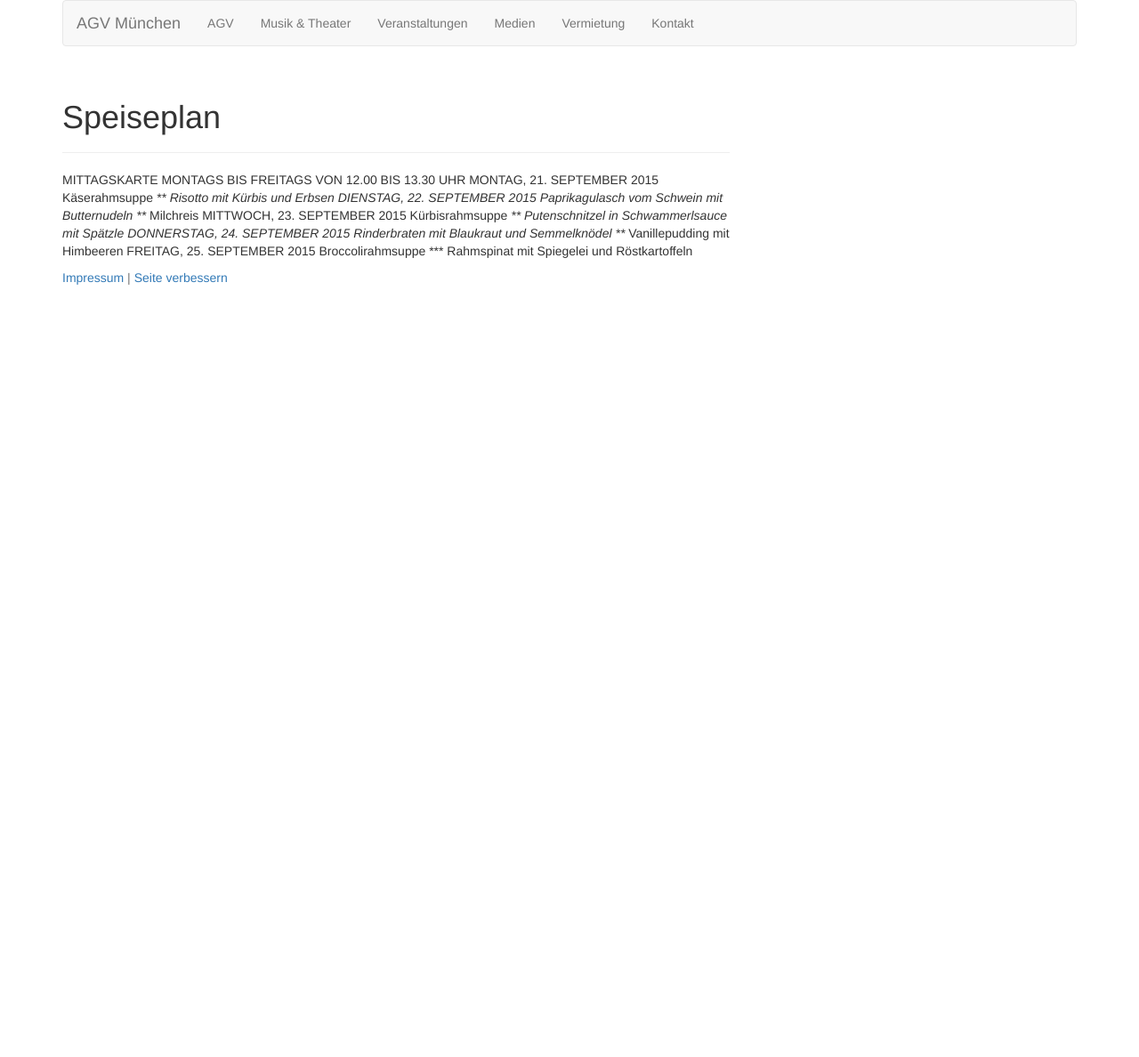
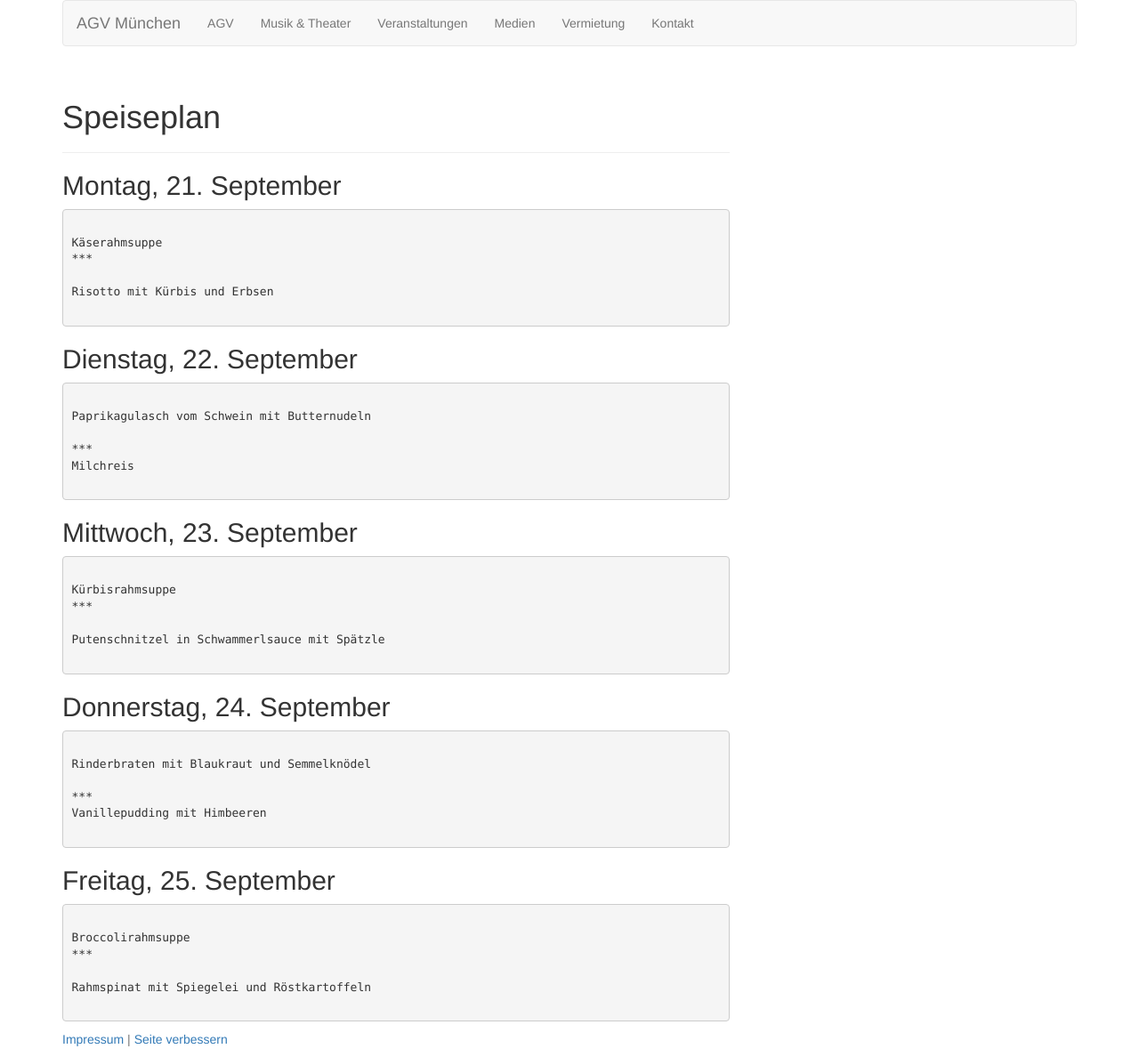
Before and after one commit to MyOldStuff/agvm.github.io, a Jekyll site: the page built from ueber-den-agv/mittagstisch/speiseplan/index.md, in a window 1280 px wide. Shown: the whole page at 89% size. Built offline with Jekyll 4.4.1, drawn with Linux system fonts in a browser that asks for light colours; nearby versions of some CDN libraries; before the commit the page ends 900 px from its top, so only the background shows below that.

Commit message:
Update Speiseplan

```diff
--- a/ueber-den-agv/mittagstisch/speiseplan/index.md
+++ b/ueber-den-agv/mittagstisch/speiseplan/index.md
@@ -5,32 +5,94 @@ layout: page
 slug: speiseplan
 title: Speiseplan
 wordpress_id: 1142
+mo:
+  datum: 21. September
+  vorspeise: Käserahmsuppe
+  heuptgericht: Risotto mit Kürbis und Erbsen
+  nachspeisse:
+di:
+  datum: 22. September
+  vorspeise:
+  heuptgericht: Paprikagulasch vom Schwein mit Butternudeln
+  nachspeisse: Milchreis
+mi:
+  datum: 23. September
+  vorspeise: Kürbisrahmsuppe
+  heuptgericht: Putenschnitzel in Schwammerlsauce mit Spätzle
+  nachspeisse:
+do:
+  datum: 24. September
+  vorspeise:
+  heuptgericht: Rinderbraten mit Blaukraut und Semmelknödel
+  nachspeisse: Vanillepudding mit Himbeeren
+fr:
+  datum: 25. September
+  vorspeise: Broccolirahmsuppe
+  heuptgericht: Rahmspinat mit Spiegelei und Röstkartoffeln
+  nachspeisse:
 ---
 
-MITTAGSKARTE
-MONTAGS BIS FREITAGS VON 12.00 BIS 13.30 UHR
-MONTAG, 21. SEPTEMBER 2015
-Käserahmsuppe
+## Montag, {{ page.mo.datum }}
+<pre>
+{% if page.mo.vorspeise %}
+{{ page.mo.vorspeise }}
 ***
-Risotto
-mit Kürbis und Erbsen
-DIENSTAG, 22. SEPTEMBER 2015
-Paprikagulasch vom Schwein
-mit Butternudeln
+{% endif %}{% if page.mo.heuptgericht %}
+{{ page.mo.heuptgericht }}
+{% endif %}{% if page.mo.nachspeisse %}
 ***
-Milchreis
-MITTWOCH, 23. SEPTEMBER 2015
-Kürbisrahmsuppe
+{{ page.mo.nachspeisse }}
+{% endif %}
+</pre>
+
+## Dienstag, {{ page.di.datum }}
+<pre>
+{% if page.di.vorspeise %}
+{{ page.di.vorspeise }}
 ***
-Putenschnitzel in Schwammerlsauce
-mit Spätzle
-DONNERSTAG, 24. SEPTEMBER 2015
-Rinderbraten
-mit Blaukraut und Semmelknödel
+{% endif %}{% if page.di.heuptgericht %}
+{{ page.di.heuptgericht }}
+{% endif %}{% if page.di.nachspeisse %}
 ***
-Vanillepudding mit Himbeeren
-FREITAG, 25. SEPTEMBER 2015
-Broccolirahmsuppe
+{{ page.di.nachspeisse }}
+{% endif %}
+</pre>
+
+## Mittwoch, {{ page.mi.datum }}
+<pre>
+{% if page.mi.vorspeise %}
+{{ page.mi.vorspeise }}
 ***
-Rahmspinat
-mit Spiegelei und Röstkartoffeln
+{% endif %}{% if page.mi.heuptgericht %}
+{{ page.mi.heuptgericht }}
+{% endif %}{% if page.mi.nachspeisse %}
+***
+{{ page.mi.nachspeisse }}
+{% endif %}
+</pre>
+
+## Donnerstag, {{ page.do.datum }}
+<pre>
+{% if page.do.vorspeise %}
+{{ page.do.vorspeise }}
+***
+{% endif %}{% if page.do.heuptgericht %}
+{{ page.do.heuptgericht }}
+{% endif %}{% if page.do.nachspeisse %}
+***
+{{ page.do.nachspeisse }}
+{% endif %}
+</pre>
+
+## Freitag, {{ page.fr.datum }}
+<pre>
+{% if page.fr.vorspeise %}
+{{ page.fr.vorspeise }}
+***
+{% endif %}{% if page.fr.heuptgericht %}
+{{ page.fr.heuptgericht }}
+{% endif %}{% if page.fr.nachspeisse %}
+***
+{{ page.fr.nachspeisse }}
+{% endif %}
+</pre>
```
